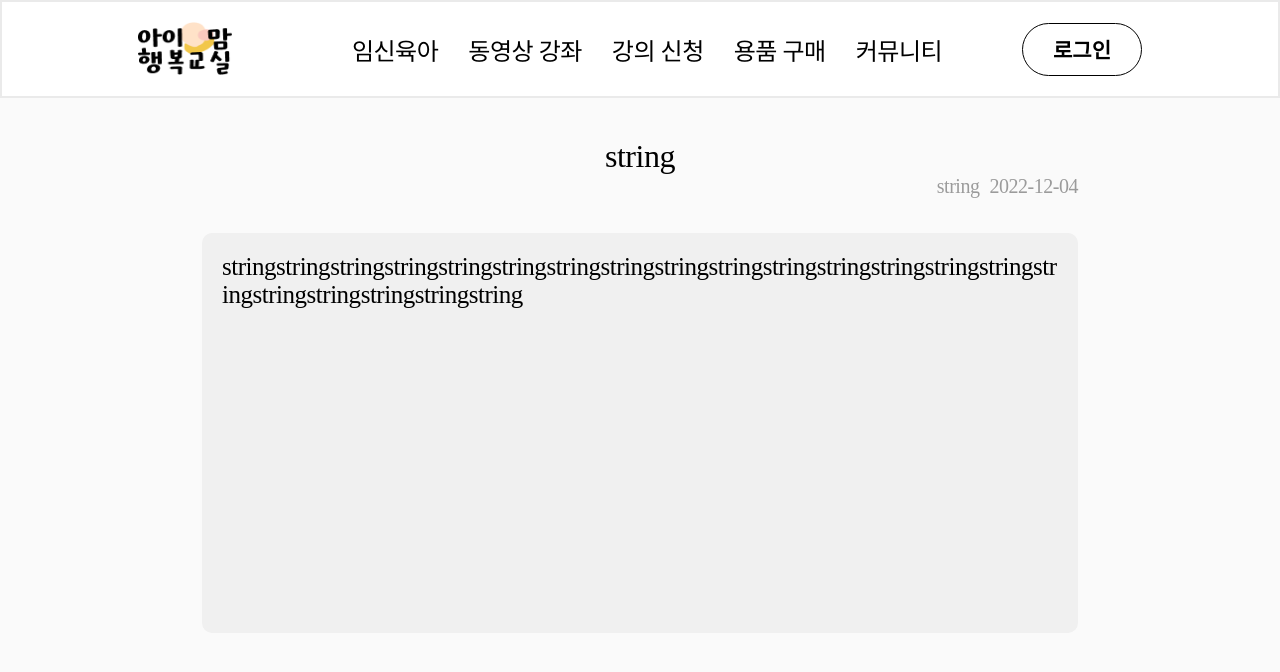
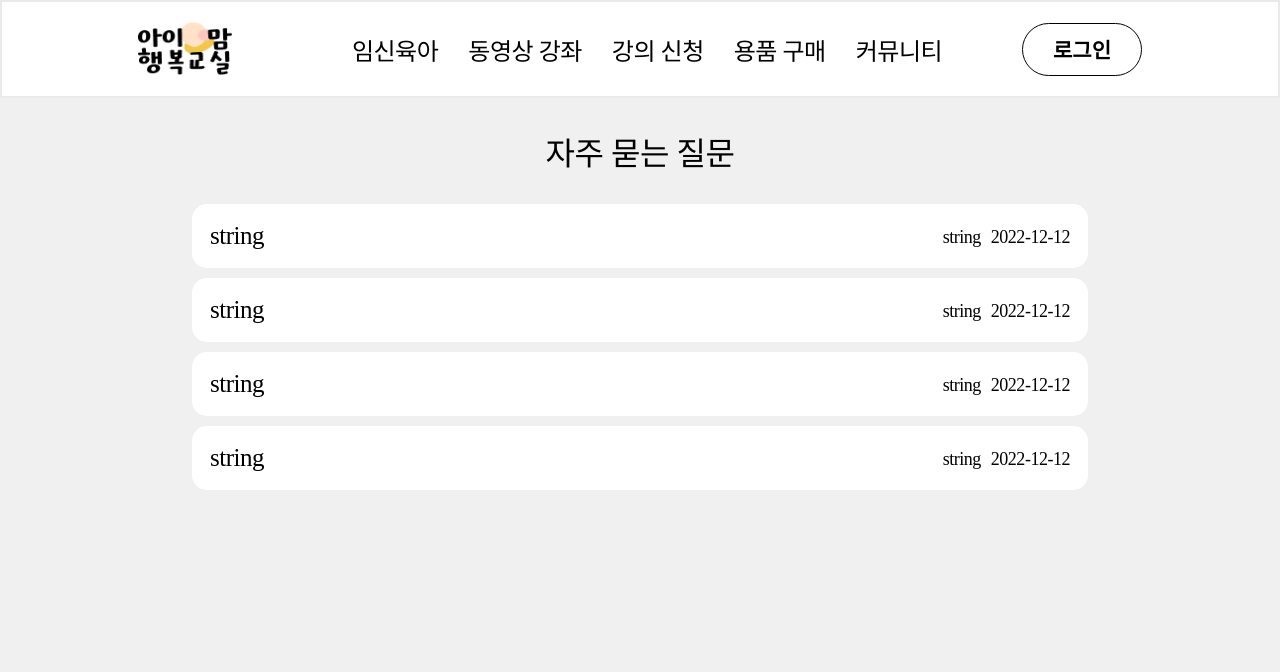
Before and after one commit to jjarappappa/chamssal, a Next.js app: page /community/question in a window 1280 px wide. Shown: the top 672 px of the page. Built offline with nearby package versions, Linux system fonts and the light colour scheme; a web font is replaced by a local one.

Commit message:
Chore :: 커뮤니티 페이지 분리

```diff
--- a/components/Information/community.tsx
+++ b/components/Information/community.tsx
@@ -15,7 +15,7 @@ export default function Information(props: {
                     </span>
                     <span className={styles.rightspan}>
                         <span className={styles.name}>{props.name}</span>
-                        <span className={styles.day}>{props.day}</span>
+                        <span className={styles.day}>{props.day.substring(0,10)}</span>
                     </span>
                 </div>
             </div>
--- a/components/layout/header.tsx
+++ b/components/layout/header.tsx
@@ -19,6 +19,9 @@ function Header() {
     setIsOpenCommunityMenu(false);
     document.body.style.overflow = "unset";
   }, [isMobile, setIsOpenMenu]);
+
+
+
   return (
     <>
       {isMobile === 1 ? (
@@ -75,23 +78,30 @@ function Header() {
                       component="nav"
                       aria-label="mailbox folders"
                     >
+                      <Link href='/community/eventtime'>
                         <ListItem button sx={{ textAlign: "center" }}>
                           <ListItemText primary="이벤트" />
                         </ListItem>
+                      </Link>
                       <Divider light />
+
+                      <Link href='/community/winner'>
                         <ListItem button sx={{ textAlign: "center" }}>
                           <ListItemText primary="당첨자 발표" />
                         </ListItem>
+                      </Link>
                       <Divider light />
-                      <Link href={"/review"}>
+                      <Link href='/community/classreview'>
                         <ListItem button sx={{ textAlign: "center" }}>
                           <ListItemText primary="강의 후기" />
                         </ListItem>
                       </Link>
                       <Divider light />
+                      <Link href='/community/question'>
                         <ListItem button sx={{ textAlign: "center" }}>
                           <ListItemText primary="자주 묻는 질문" />
                         </ListItem>
+                      </Link>
                       <Divider light />
                         <ListItem button sx={{ textAlign: "center" }}>
                           <ListItemText primary="제휴 문의" />
--- /dev/null
+++ b/pages/community/question/index.tsx
@@ -0,0 +1,31 @@
+import { NextPage } from "next";
+import Information from "../../../components/Information/community";
+import ReviewData from "../reviewd.json";
+import Header from "../../../components/layout/header";
+import styles from "../../../styles/pages/community.module.scss";
+import Link from "next/link";
+import Title from "../../../components/layout/title";
+const Review:NextPage = () => {
+
+  return (
+    <div className={styles.reviewall}>
+      <Header />
+      <div className={styles.reviewgang}>
+        <div>
+          <Title>자주 묻는 질문</Title>
+          <div className={styles.reviewItem}>
+            {ReviewData.feedList.map((r) => (
+              <Information
+                title={r.title}
+                name={r.username}
+                day={r.createdAt}
+              />
+            ))}
+          </div>
+        </div>
+      </div>
+    </div>
+  );
+};
+
+export default Review;
--- a/pages/community/reviewd.json
+++ b/pages/community/reviewd.json
@@ -1,49 +1,28 @@
 {
-    "data":[
+  "feedList": [
     {
-      "content": "string",
-      "images": [
-        "string"
-      ],
-      "title": "안녕하세요 ㅋ",
-      "userName": "우수경",
-      "createdAt": "1111-22-33"
+      "createdAt": "2022-12-12T08:14:39.253Z",
+      "id": 0,
+      "title": "string",
+      "username": "string"
     },
     {
-        "content": "string",
-        "images": [
-          "string"
-        ],
-        "title": "안녕하세요 ㅋ",
-        "userName": "우수경",
-        "createdAt": "1111-22-33"
-      },
-      {
-        "content": "string",
-        "images": [
-          "string"
-        ],
-        "title": "안녕하세요 ㅋ",
-        "userName": "우수경",
-        "createdAt": "1111-22-33"
-      },
-      {
-        "content": "string",
-        "images": [
-          "string"
-        ],
-        "title": "안녕하세요 ㅋ",
-        "userName": "우수경",
-        "createdAt": "1111-22-33"
-      },
-      {
-        "content": "string",
-        "images": [
-          "string"
-        ],
-        "title": "안녕하세요 ㅋ",
-        "userName": "우수경",
-        "createdAt": "1111-22-33"
-      }
+      "createdAt": "2022-12-12T08:14:39.253Z",
+      "id": 1,
+      "title": "string",
+      "username": "string"
+    },
+    {
+      "createdAt": "2022-12-12T08:14:39.253Z",
+      "id": 2,
+      "title": "string",
+      "username": "string"
+    },
+    {
+      "createdAt": "2022-12-12T08:14:39.253Z",
+      "id": 3,
+      "title": "string",
+      "username": "string"
+    }
   ]
 }
```
Also changed, not shown: pages/community/classreview/index.tsx (renamed from pages/community/index.tsx, +10 -8 lines), pages/community/eventtime/index.tsx (added, +31 -0 lines), pages/community/winner/index.tsx (added, +31 -0 lines), styles/pages/community.module.scss (renamed from styles/pages/review.module.scss). Lines whose indentation alone changed are shown as unchanged.
